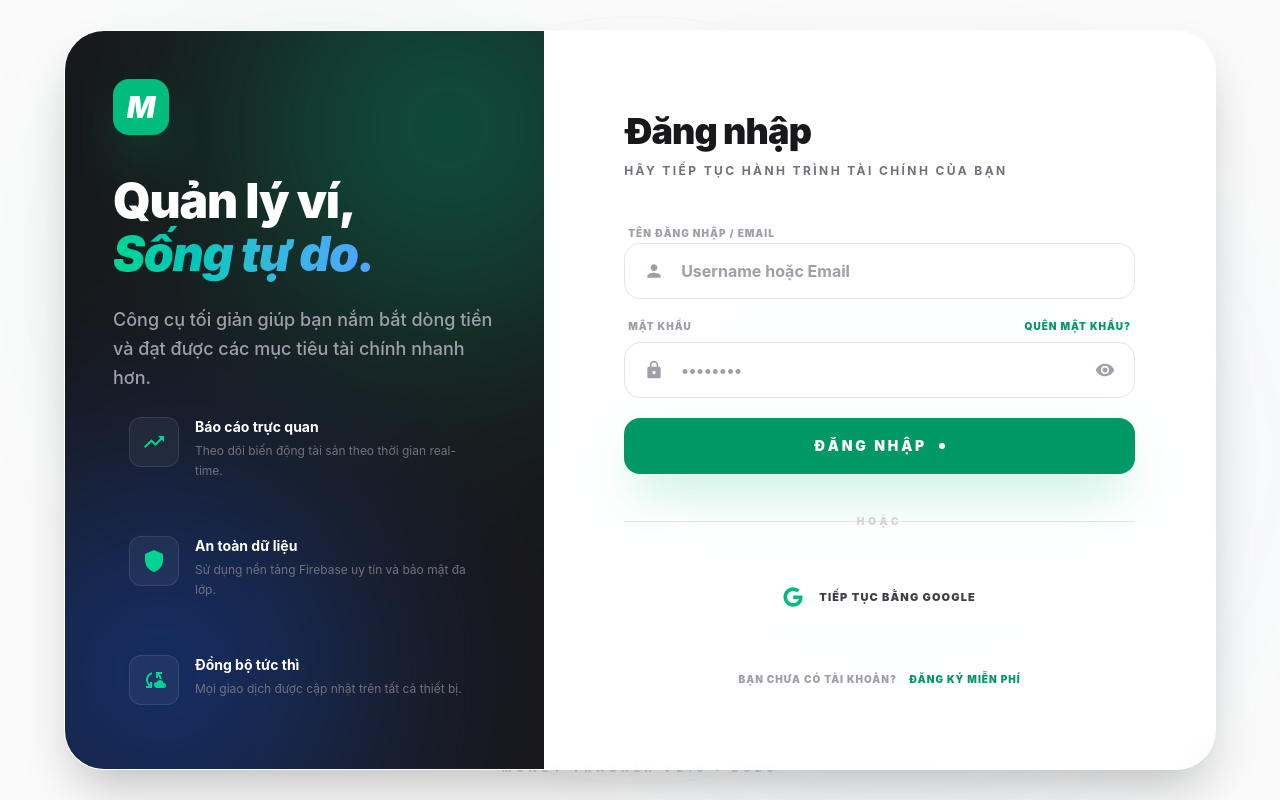
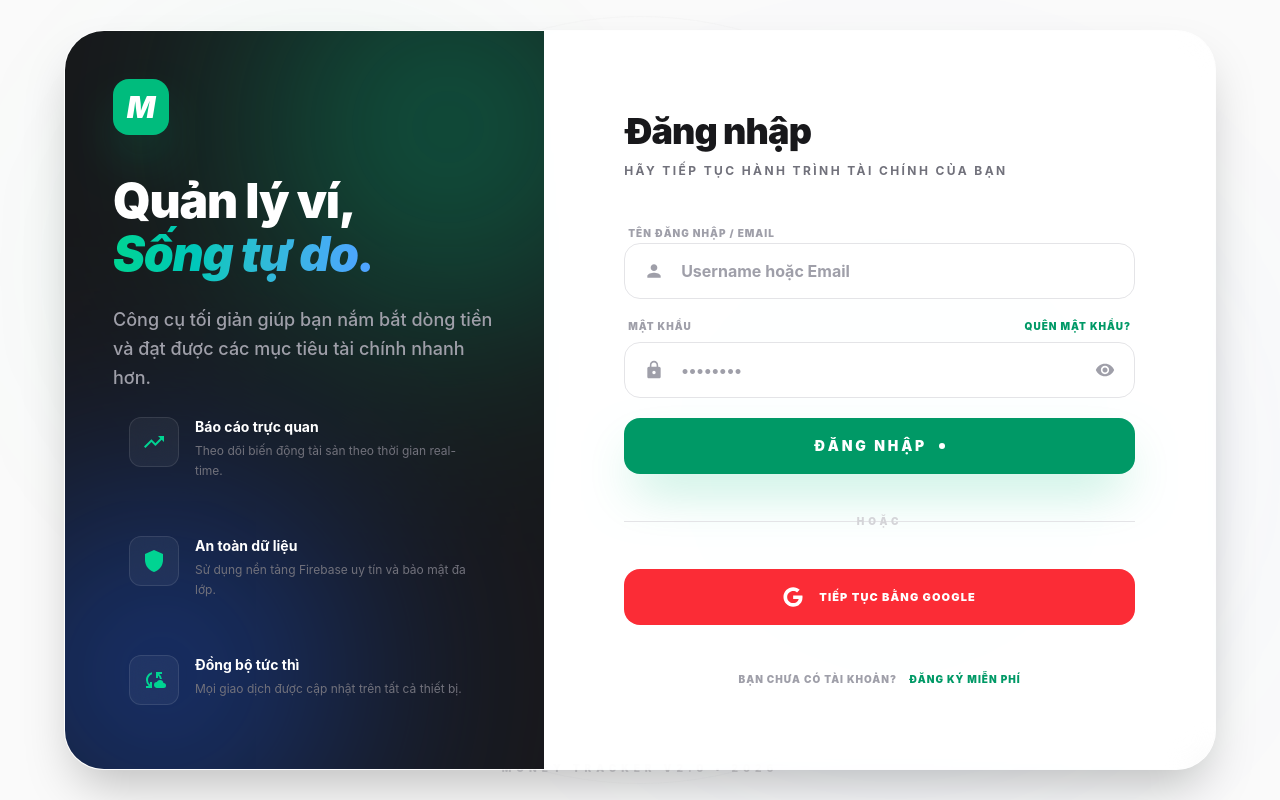
Before and after one commit to thanhzicne/money-tracker, a React (Vite) app: page / in a window 1280 px wide. Built offline with nearby package versions, Linux system fonts and the light colour scheme; no server answers.

Commit message:
fix UI login

```diff
--- a/src/pages/Login.jsx
+++ b/src/pages/Login.jsx
@@ -347,9 +347,9 @@ const Login = () => {
               <button
                 onClick={handleGoogleLogin}
                 disabled={loading}
-                className="w-full h-14 glass rounded-2xl font-black text-[11px] uppercase tracking-widest flex items-center justify-center gap-4 text-zinc-700 dark:text-zinc-300 hover:bg-white dark:hover:bg-zinc-800 transition-all hover:shadow-lg active:scale-[0.98]"
+                className="w-full h-14 rounded-2xl font-black text-[11px] uppercase tracking-widest flex items-center justify-center gap-4 bg-red-500 text-white hover:bg-red-600 transition-all hover:shadow-lg active:scale-[0.98]"
               >
-                <FaGoogle className="text-emerald-500" size={20} />
+                <FaGoogle className="text-white" size={20} />
                 Tiếp tục bằng Google
               </button>
 
```
